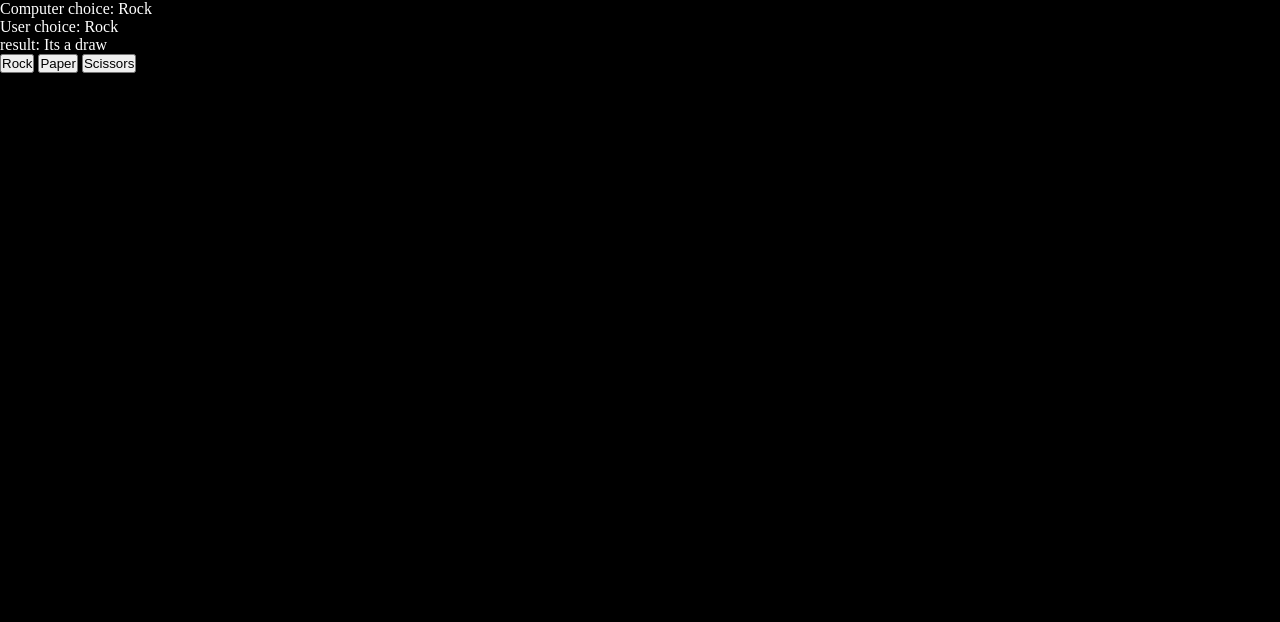
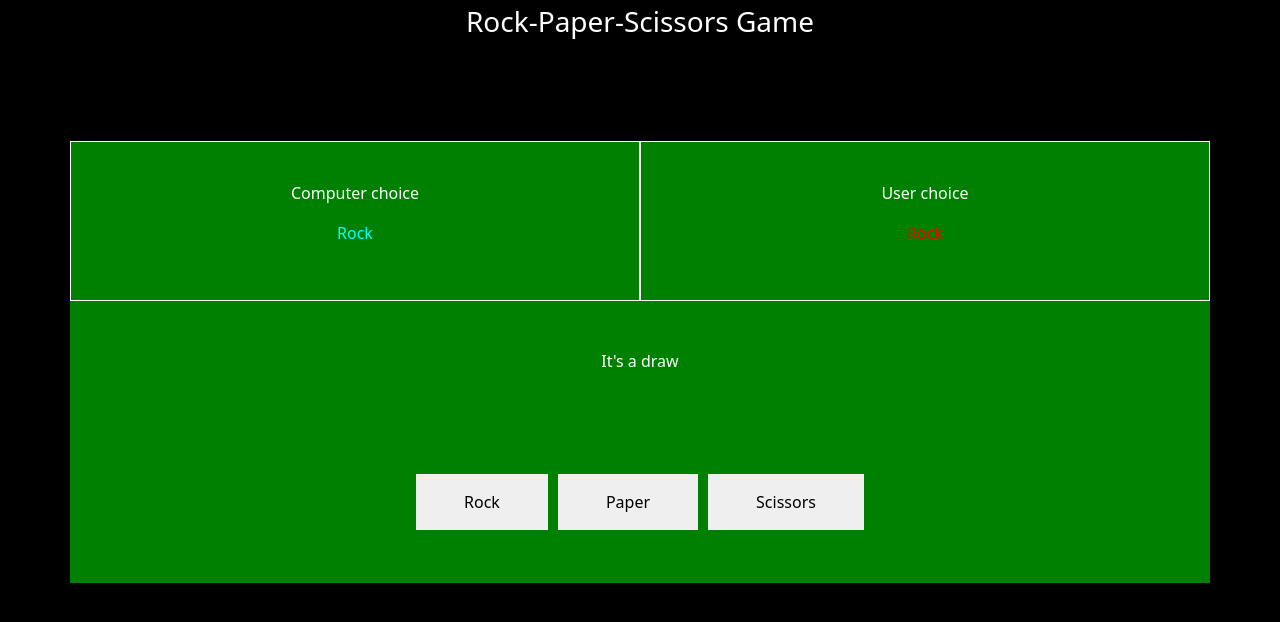
Before and after one commit to folarin-ogungbemi/seven-games, a plain HTML site: page rock_paper_scissors/index.html in a window 1280 px wide. Both pictures are taken after a click on the button "Rock". Drawn offline with nearby package versions, Linux system fonts and the light colour scheme.

Commit message:
Optimize: Add style and structure to game

```diff
--- a/rock_paper_scissors/app.js
+++ b/rock_paper_scissors/app.js
@@ -1,39 +1,46 @@
-document.addEventListener("DOMContentLoaded", () => {
 const computerChoiceDisplay = document.getElementsByClassName('computer_choice')[0];
 const userChoiceDisplay = document.getElementsByClassName('user_choice')[0];
 const resultDisplay = document.getElementsByClassName('result')[0];
-    const buttons = document.querySelectorAll('button');
+const choicesContainer = document.getElementsByClassName('choices_container')[0];
 const choices = ["Rock", "Paper", "Scissors"]
 
 let userChoice;
-    let computerResult;
+let computerChoice;
 
 const generateComputerChoice = () =>{
-        const computerChoice = Math.floor(Math.random() * choices.length);
-        computerResult = (choices[computerChoice]);
-        computerChoiceDisplay.innerHTML = computerResult;
+    const randomNumber = Math.floor(Math.random() * choices.length);
+    computerChoice = (choices[randomNumber]);
+    computerChoiceDisplay.innerHTML = computerChoice;
 }
 
-    const gameResult = () =>{
-        if (computerResult === userChoice){
-            resultDisplay.innerHTML = "Its a draw"
-        } else if(computerResult === "Paper" && userChoice === "Scissors"){
-            resultDisplay.textContent = "You lose!"
-        } else if(computerResult === "Scissors" && userChoice === "Paper"){
-            resultDisplay.innerHTML = "You win!"
-        } else if(computerResult === "Scissors" && userChoice === "Rock"){
-            resultDisplay.innerHTML = "You win!"
-        } else if(computerResult === "Rock" && userChoice === "Paper"){
-            resultDisplay.innerHTML = "You win!"
+const gameResult = () => {
+    switch (true) {
+        case computerChoice === userChoice:
+            resultDisplay.innerHTML = "It's a draw";
+            break;
+        case computerChoice === "Paper" && userChoice === "Scissors":
+        case computerChoice === "Scissors" && userChoice === "Rock":
+        case computerChoice === "Rock" && userChoice === "Paper":
+            resultDisplay.innerHTML = "You win!";
+            break;
+        default:
+            resultDisplay.innerHTML = "You lose!";
+            break;
     }
-    }
+};
 
-    buttons.forEach((button) =>{
-        button.addEventListener('click', (e)=>{
+const gamePlay = () => {
+    choices.forEach(option => {
+        const button = document.createElement('button');
+        button.className = "buttonOption";
+        button.textContent = option;
+        button.addEventListener('click', (e) => {
             userChoice = e.target.textContent;
             userChoiceDisplay.innerHTML = userChoice;
             generateComputerChoice();
             gameResult();
-        })
-    })
-})
+        });
+        choicesContainer.appendChild(button);
+    });
+};
+gamePlay();
--- a/rock_paper_scissors/index.html
+++ b/rock_paper_scissors/index.html
@@ -5,16 +5,45 @@
     <meta http-equiv="X-UA-Compatible" content="IE=edge">
     <meta name="viewport" content="width=, initial-scale=1.0">
     <title>Document</title>
+    <!--Bootstrap CSS CDN-->
+    <link href="https://cdn.jsdelivr.net/npm/bootstrap@5.1.3/dist/css/bootstrap.min.css" rel="stylesheet" integrity="sha384-1BmE4kWBq78iYhFldvKuhfTAU6auU8tT94WrHftjDbrCEXSU1oBoqyl2QvZ6jIW3" crossorigin="anonymous">
+    <!--Local CSS-->
     <link rel="stylesheet" href="style.css">
 </head>
 <body>
-    <div>Computer choice: <span class="computer_choice"></span> </div>
-    <div>User choice: <span class="user_choice"></span></div>
-    <div>result: <span class="result"></span></div>
+    <div class="container-fluid">
+        <div class="row">
+            <div class="col-12 text-center fs-3">
+                Rock-Paper-Scissors Game
+                <!--timing goes here-->
+            </div>
+        </div>
+    </div>
 
-    <button>Rock</button>
-    <button>Paper</button>
-    <button>Scissors</button>
+    <main>
+        <div class="container game-body">
+            <div class="row">
+                <div class="col-12 col-md-6 box">
+                    <p>Computer choice</p>
+                    <p class="computer_choice"></p>
+                </div>
+                <div class="col-12 col-md-6 box">
+                    <p>User choice</p>
+                    <p class="user_choice"></p>
+                </div>
+                <div class="col-12 text-center my-5">
+                    <div><span class="result"></span></div>
+                </div>
+                <div class="col-12 text-center my-5">
+                    <div class="choices_container"></div>
+                </div>
+            </div>
+        </div>
+    </main>
+
+    <!--Bootstrap JS CDN-->
+    <script src="https://cdn.jsdelivr.net/npm/bootstrap@5.1.3/dist/js/bootstrap.bundle.min.js" integrity="sha384-ka7Sk0Gln4gmtz2MlQnikT1wXgYsOg+OMhuP+IlRH9sENBO0LRn5q+8nbTov4+1p" crossorigin="anonymous"></script>
+    <!--Local JS-->
     <script src="app.js"></script>
 </body>
 </html>
--- a/rock_paper_scissors/style.css
+++ b/rock_paper_scissors/style.css
@@ -8,3 +8,35 @@ body{
     background-color: #000;
     color: #fff;
 }
+
+main{
+    min-height: 80vh;
+    display: flex;
+    justify-content: center;
+    align-items: center;
+}
+
+.game-body{
+    background-color: green;
+}
+
+.box{
+    border: 1px solid #fff;
+    height: 20vh;
+    display: flex;
+    justify-content: center;
+    align-items: center;
+    flex-direction: column;
+}
+
+.computer_choice{
+    color: aqua;
+}
+.user_choice{
+    color: red;
+}
+
+.buttonOption{
+    padding: 1rem 3rem;
+    border: 5px solid green;
+}
```
Lines whose indentation alone changed are shown as unchanged.
